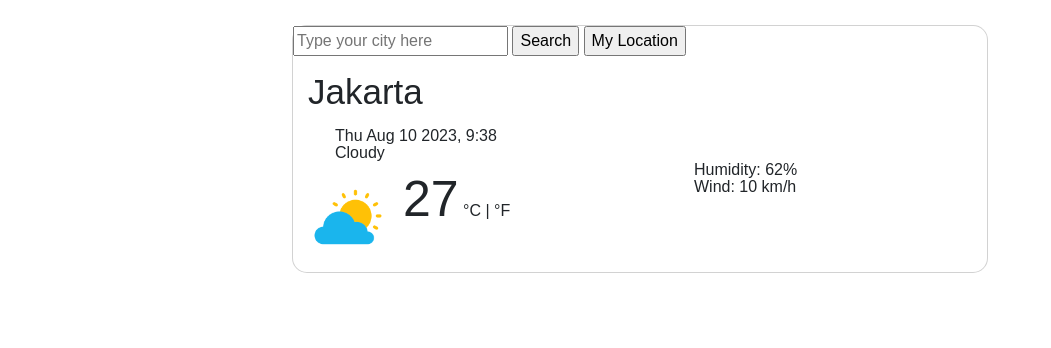
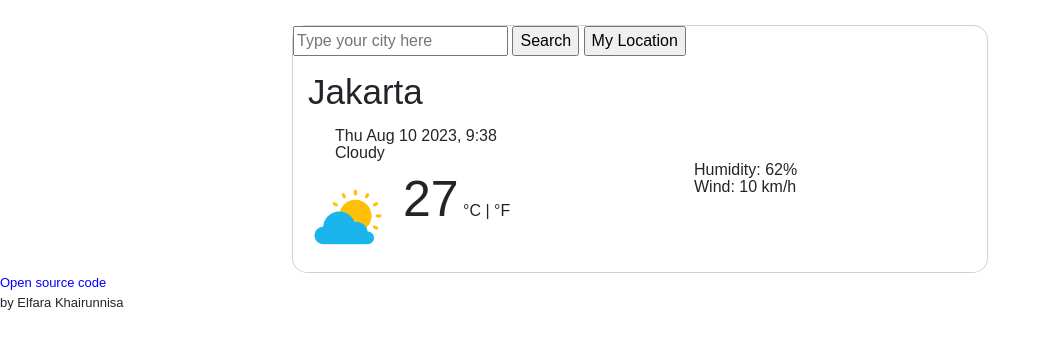
Before and after one commit to elfarakhrnns/SheCodes-Excercises, a website built with Parcel: page index.html in a window 1280 px wide. Shown: the whole page, without its empty margins (0-1051 px from the left). Built offline with nearby package versions, Linux system fonts and the light colour scheme.

Commit message:
added a footer

```diff
--- a/index.html
+++ b/index.html
@@ -58,4 +58,8 @@
 
     <script src="index.js"></script>
   </body>
+  <footer>
+    <div class="source">Open source code</div>
+    by Elfara Khairunnisa
+  </footer>
 </html>
--- a/styles.css
+++ b/styles.css
@@ -51,3 +51,12 @@ li {
 .units {
   display: initial;
 }
+
+.source {
+  color: blue;
+}
+
+footer {
+  font-family: sans-serif;
+  font-size: small;
+}
```
